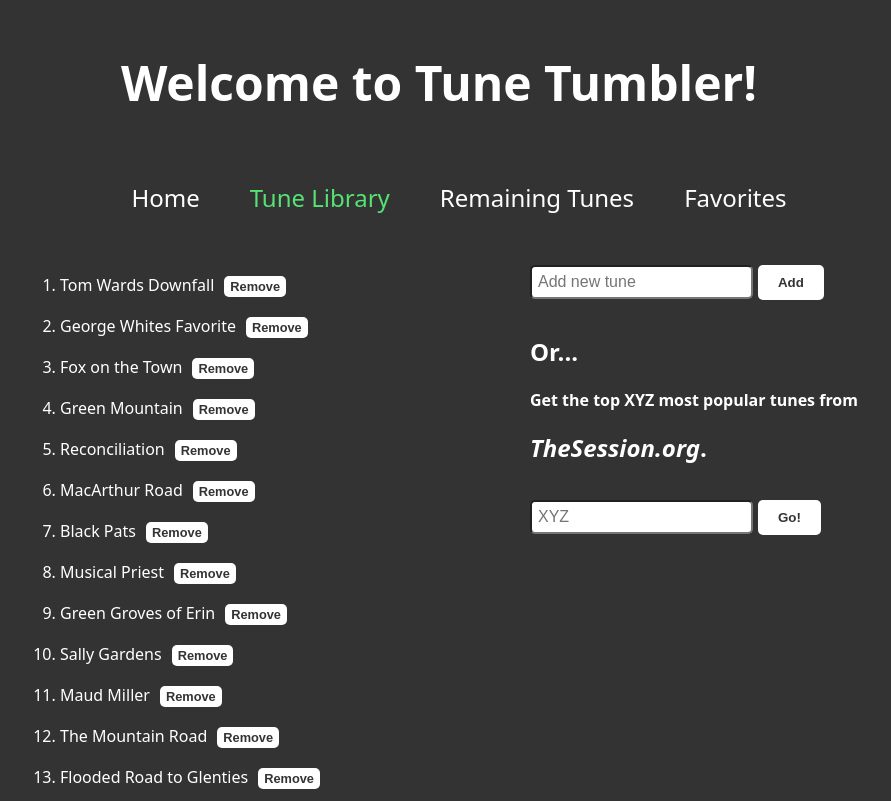
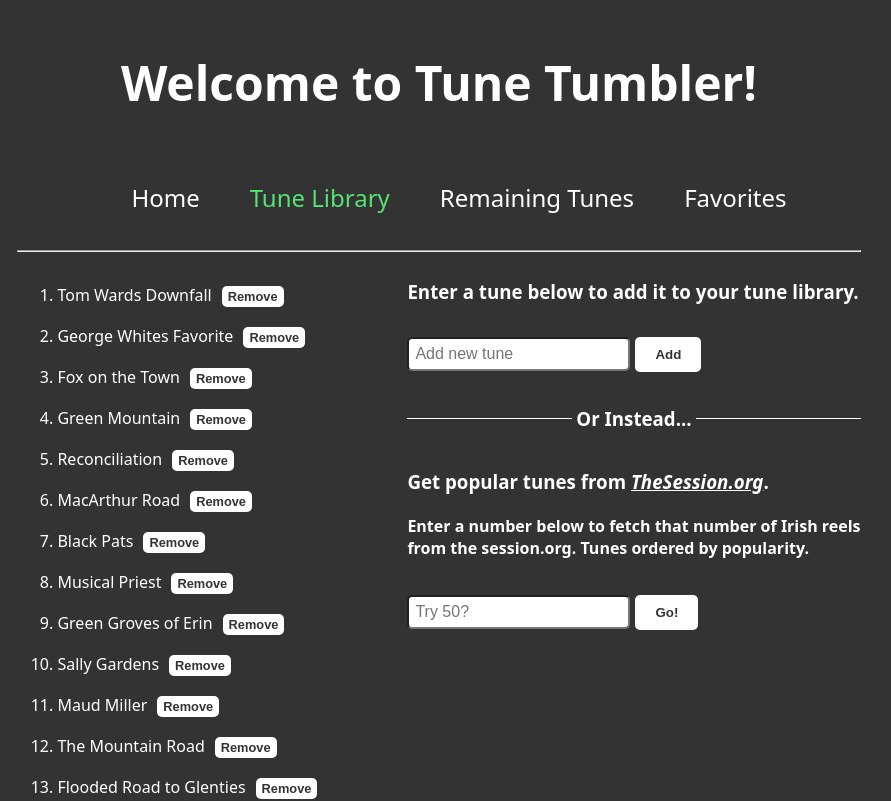
Before and after one commit to arikscherm/tune-tumbler, a React (Create React App) app: page /tune-library in a window 1280 px wide. Shown: the top 801 px of the page, without its empty margins (201-1092 px from the left). Built offline with nearby package versions, Linux system fonts and the light colour scheme.

Commit message:
Adding more instructions

```diff
--- a/public/index.html
+++ b/public/index.html
@@ -26,7 +26,7 @@
       Learn how to configure a non-root public URL by running `npm run build`.
     -->
     <title>Tune Tumbler</title>
-    <meta name="description" content="Tune Tumbler. Too many tunes, too little time? Your next set of Irish Reels is just a click away! Generate random sets of 3 Irish reels. Manually edit your tune library, or autopopulate it with popular tunes via thesession.org's API." />
+    <meta name="description" content="Too many tunes, too little time? Your next set of Irish Reels is just a click away! Click the button below to generate a random set of 3 Irish reels! Manually edit your tune library, or autopopulate it with popular tunes via thesession.org's API. Development by Ari Schermer" />
   </head>
   <body>
     <noscript>You need to enable JavaScript to run this app.</noscript>
--- a/src/App.js
+++ b/src/App.js
@@ -12,7 +12,7 @@ import './App.css';
 function App() {
 
   <Helmet>
-    <title>Reel Roulette</title>
+    <title>Tune Tumbler</title>
   </Helmet>
 
   return (
@@ -22,6 +22,7 @@ function App() {
         <h1>Welcome to Tune Tumbler!</h1>
         <Navbar />
       </header>
+      <hr></hr>
       <TuneProvider>
         <Routes>
           <Route path="/" element={<Home />} />
--- a/src/components/CurrentSession.js
+++ b/src/components/CurrentSession.js
@@ -7,6 +7,7 @@ function CurrentSession() {
     const { remainingTunes } = useContext(TuneContext);
     return (
     <main>
+        <h4>These tunes haven't been played yet-</h4>
         <div id="currentSessionContainer">
             <div id="remainingTunesDiv">
                 <ol>
--- a/src/components/Home.js
+++ b/src/components/Home.js
@@ -61,7 +61,9 @@ function Home() {
     return (
         <main>
             <section id="homeButtonsContainer">
-                <h4 id="generateInstructions"><i>Click the button below to generate a random set of 3 Irish reels!</i></h4>
+                <h4 id="generateInstructions">
+                    <i>Too many tunes, too little time? Let Tune Tumbler choose for you!</i> <br></br>
+                    <i>Click the button below to generate a random set of 3 Irish reels!</i></h4>
                 <button class="generate-set" onClick={() => GetRandomSet(newSet, setNewSet, remainingTunes, setRemainingTunes, setsPlayed, setSetsPlayed)}>Generate Set!</button>
                 <div>
                     <div id="setsPlayedDiv">
--- a/src/components/TuneContext.js
+++ b/src/components/TuneContext.js
@@ -8,7 +8,7 @@ export const TuneProvider = ({ children }) => {
         'Tom Wards Downfall', 'George Whites Favorite', 'Fox on the Town', 'Green Mountain', 'Reconciliation', 'MacArthur Road',
         'Black Pats', 'Musical Priest', 'Green Groves of Erin', 'Sally Gardens', 'Maud Miller', 'The Mountain Road',
         'Flooded Road to Glenties', 'Martin Wynnes #2', 'Star of Munster', 'Sweeneys Dream', 'Congress', 'Palmers Gate',
-        'Black Pats', 'Farrel O Gara', 'Concertina Reel', 'Beare Island', 'Monoghan Twig', 'Earls Chair',
+        'Dowds No. 9', 'Farrel O Gara', 'Concertina Reel', 'Beare Island', 'Monoghan Twig', 'Earls Chair',
         'Julia Delaneys', 'Martin OConnors', 'Foxhunters', 'Father Kellys', 'Farewell to Erin', 'Castle Kellys',
       ]);
     const [remainingTunes, setRemainingTunes] = useState([...tuneLibrary]);
--- a/src/components/TuneLibrary.js
+++ b/src/components/TuneLibrary.js
@@ -109,14 +109,16 @@ function TuneLibrary() {
             </ol>
         </div>
         <div id="newTuneInputs">
+            <h3>Enter a tune below to add it to your tune library.</h3>
             <input placeholder="Add new tune" value={newTune} onChange={(e) => setNewTune(e.target.value)} onKeyDown={handleKeyDown}/>
             <button onClick={() => addTune(newTune, setNewTune, tuneLibrary, setTuneLibrary, setRemainingTunes, remainingTunes)}>Add</button>
         <div id="sessionAPI">
-            <h2>Or...</h2>
-            <h4> Get the top XYZ most popular tunes
-                from <h2><a href="https://thesession.org/" ><i>TheSession.org</i>.</a></h2>
-            </h4>
-            <input placeholder="XYZ" type="number" value={numTunes} onChange={(e) => setNumTunes(e.target.value)} onKeyDown={handleKeyDownFetch}/>
+            <div class="separator"><h3>Or Instead... </h3></div>
+            <h3> Get popular tunes from <a href="https://thesession.org/" ><i><u>TheSession.org</u></i>.</a></h3>
+              <h4>Enter a number below to fetch that number of Irish reels<br></br>
+                from the session.org. Tunes ordered by popularity.</h4>
+
+            <input placeholder="Try 50?" type="number" value={numTunes} onChange={(e) => setNumTunes(e.target.value)} onKeyDown={handleKeyDownFetch}/>
             <button onClick={() => fetchFromSession(numTunes, setNumTunes, tuneLibrary, setTuneLibrary, remainingTunes, setRemainingTunes)}>Go!</button>
         </div>
 
--- a/src/index.css
+++ b/src/index.css
@@ -119,6 +119,27 @@ button.remove:hover {
   margin-left: 80%;
 }
 
+.separator {
+  display: flex;
+  align-items: center;
+  text-align: left;
+}
+
+.separator::before,
+.separator::after {
+  content: '';
+  flex: 2;
+  border-bottom: 1px solid #fff;
+}
+
+.separator:not(:empty)::before {
+  margin-right: .25em;
+}
+
+.separator:not(:empty)::after {
+  margin-left: .25em;
+}
+
 /*****************************************
 ADD FAV HEART
 ******************************************/
@@ -175,7 +196,7 @@ ADD FAV HEART
 }
 
 #newTuneInputs {
-  margin-left: 12.5rem; /* 200px */
+  margin-left: 5rem; /* 200px */
 }
 
 input {
@@ -187,6 +208,10 @@ input {
 #post {
   padding: 0.375rem; /* 6px */
   font-size: 1rem;
+}
+
+#generateInstructions {
+  text-align: center;
 }
 
 
```
